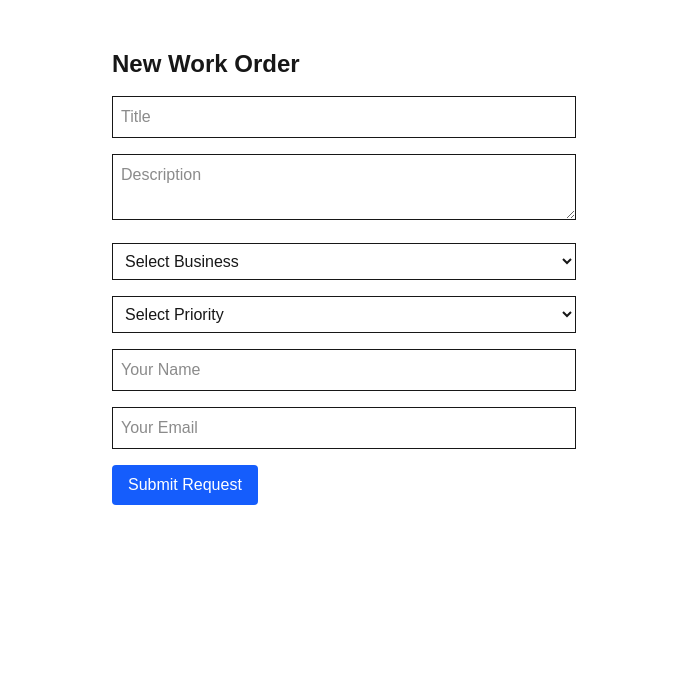
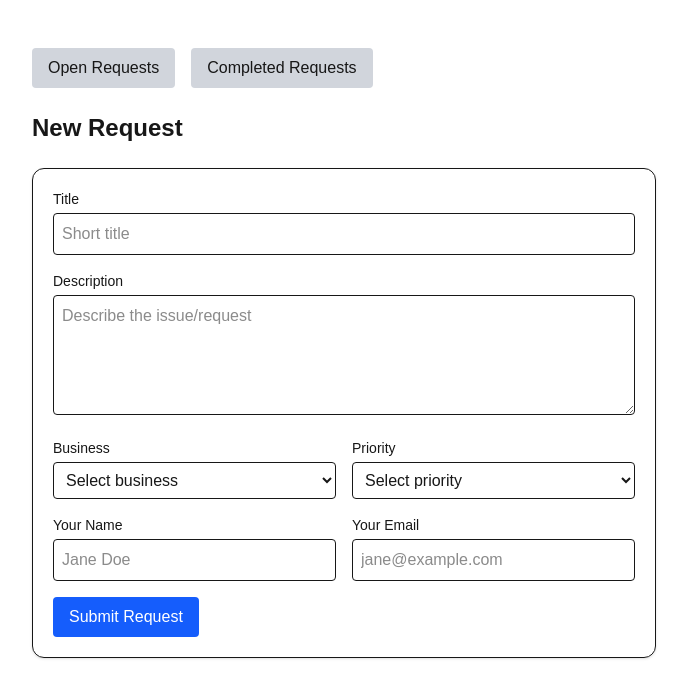
Before and after one commit to mcpeckgroup/facilitiesportal, a Next.js app: page /requests/new in a window 1280 px wide. Shown: the top 698 px of the page, without its empty margins (296-983 px from the left). Built offline with nearby package versions, Linux system fonts and the light colour scheme.

Commit message:
Detail: add Reopen button for completed requests; remove completion note UI; New Request: redirect to login; email notify API route

```diff
--- /dev/null
+++ b/src/app/api/notify-new-request/route.ts
@@ -0,0 +1,72 @@
+export const dynamic = "force-dynamic";
+
+type NewRequestRecord = {
+  id?: string;
+  title: string;
+  description: string;
+  business: string;
+  priority: string;
+  submitter_name: string;
+  submitter_email: string;
+  created_at?: string;
+  status?: string;
+};
+
+export async function POST(req: Request) {
+  try {
+    const { record } = (await req.json()) as { record: NewRequestRecord };
+
+    if (!record?.title) {
+      return new Response("Missing record payload", { status: 400 });
+    }
+
+    const apiKey = process.env.RESEND_API_KEY;
+    if (!apiKey) {
+      return new Response("Missing RESEND_API_KEY", { status: 500 });
+    }
+
+    const to = process.env.NOTIFY_TO || "eric@pharmetriclab.com";
+    const from = process.env.NOTIFY_FROM || "no-reply@yourdomain.com";
+
+    const html = `
+      <h2>New Work Order Request</h2>
+      <p><b>Title:</b> ${escapeHtml(record.title)}</p>
+      <p><b>Description:</b> ${escapeHtml(record.description)}</p>
+      <p><b>Business:</b> ${escapeHtml(record.business)}</p>
+      <p><b>Priority:</b> ${escapeHtml(record.priority)}</p>
+      <p><b>Submitted by:</b> ${escapeHtml(record.submitter_name)} (${escapeHtml(record.submitter_email)})</p>
+      <p><b>Submitted at:</b> ${new Date(record.created_at || Date.now()).toLocaleString()}</p>
+    `;
+
+    const res = await fetch("https://api.resend.com/emails", {
+      method: "POST",
+      headers: {
+        Authorization: `Bearer ${apiKey}`,
+        "Content-Type": "application/json",
+      },
+      body: JSON.stringify({
+        from,
+        to,
+        subject: `New Request Submitted: ${record.title}`,
+        html,
+      }),
+    });
+
+    if (!res.ok) {
+      const text = await res.text();
+      return new Response(`Resend error: ${text}`, { status: 502 });
+    }
+
+    return new Response(JSON.stringify({ ok: true }), { status: 200 });
+  } catch (err: any) {
+    return new Response(String(err?.message || err), { status: 500 });
+  }
+}
+
+// Basic HTML escape to keep emails safe
+function escapeHtml(s: string) {
+  return String(s ?? "")
+    .replace(/&/g, "&amp;")
+    .replace(/</g, "&lt;")
+    .replace(/>/g, "&gt;");
+}
--- a/src/app/requests/new/page.tsx
+++ b/src/app/requests/new/page.tsx
@@ -1,115 +1,198 @@
-'use client';
+"use client";
 
-import { useState } from 'react';
-import { useRouter } from 'next/navigation';
-import { supabase } from '../../../lib/supabase/client';
+import { useState } from "react";
+import { useRouter } from "next/navigation";
+import Link from "next/link";
+import { supabase } from "@/lib/supabase/client";
+
+type WorkOrder = {
+  id: string;
+  title: string;
+  description: string;
+  business: string;
+  priority: "emergency" | "urgent" | "non_critical" | "routine" | string;
+  submitter_name: string;
+  submitter_email: string;
+  status: "open" | "completed" | string;
+  created_at: string;
+  completed_at: string | null;
+  completion_note: string | null;
+};
 
 export default function NewRequestPage() {
-  const [title, setTitle] = useState('');
-  const [description, setDescription] = useState('');
-  const [business, setBusiness] = useState('');
-  const [priority, setPriority] = useState('');
-  const [submitterName, setSubmitterName] = useState('');
-  const [submitterEmail, setSubmitterEmail] = useState('');
+  const router = useRouter();
+
+  const [title, setTitle] = useState("");
+  const [description, setDescription] = useState("");
+  const [business, setBusiness] = useState("");
+  const [priority, setPriority] = useState<WorkOrder["priority"]>("");
+  const [name, setName] = useState("");
+  const [email, setEmail] = useState("");
+
+  const [submitting, setSubmitting] = useState(false);
   const [error, setError] = useState<string | null>(null);
-  const router = useRouter();
+
+  function isValidEmail(v: string) {
+    return /^[^\s@]+@[^\s@]+\.[^\s@]+$/.test((v || "").trim());
+  }
 
   async function handleSubmit(e: React.FormEvent) {
     e.preventDefault();
     setError(null);
 
-    const { error } = await supabase.from('work_orders').insert([
-      {
+    if (!title || !description || !business || !priority || !name || !email) {
+      setError("Please fill in all fields.");
+      return;
+    }
+    if (!isValidEmail(email)) {
+      setError("Please enter a valid email address.");
+      return;
+    }
+
+    setSubmitting(true);
+
+    // 1) Create the work order (status must be lowercase "open")
+    const payload = {
       title,
       description,
       business,
       priority,
-        status: 'open',
-        submitter_name: submitterName,
-        submitter_email: submitterEmail,
-      },
-    ]);
+      submitter_name: name,
+      submitter_email: email,
+      status: "open" as const,
+    };
 
-    if (error) {
-      console.error(error);
-      setError('Error submitting request: ' + error.message);
-    } else {
-      router.push('/requests');
+    const { data, error } = await supabase
+      .from("work_orders")
+      .insert(payload)
+      .select("*")
+      .single();
+
+    if (error || !data) {
+      setSubmitting(false);
+      setError(error?.message || "Failed to create request.");
+      return;
     }
+
+    // 2) Fire-and-forget email notification (do not block redirect)
+    try {
+      await fetch("/api/notify-new-request", {
+        method: "POST",
+        headers: { "Content-Type": "application/json" },
+        body: JSON.stringify({ record: data }),
+      });
+    } catch {
+      // ignore notification errors so UX stays smooth
+    }
+
+    // 3) Redirect to the login page (as requested)
+    // Use absolute URL per your requirement.
+    window.location.assign("https://www.facilitiesportal.com/");
   }
 
   return (
-    <div className="p-6 max-w-lg mx-auto">
-      <h1 className="text-2xl font-bold mb-4">New Work Order</h1>
+    <div className="p-6 max-w-2xl mx-auto space-y-6">
+      {/* Tabs / Nav */}
+      <div className="flex space-x-4">
+        <Link href="/requests" className="px-4 py-2 bg-gray-300 rounded">
+          Open Requests
+        </Link>
+        <Link href="/requests/completed" className="px-4 py-2 bg-gray-300 rounded">
+          Completed Requests
+        </Link>
+      </div>
 
-      {error && <p className="text-red-600 mb-3">{error}</p>}
+      <h1 className="text-2xl font-semibold">New Request</h1>
 
-      <form onSubmit={handleSubmit} className="space-y-4">
+      <form onSubmit={handleSubmit} className="space-y-4 border rounded-xl p-5 shadow">
+        <div>
+          <label className="block text-sm font-medium mb-1">Title</label>
           <input
-          type="text"
-          placeholder="Title"
-          className="border w-full p-2"
+            className="w-full border rounded p-2"
             value={title}
             onChange={(e) => setTitle(e.target.value)}
+            placeholder="Short title"
             required
           />
+        </div>
 
+        <div>
+          <label className="block text-sm font-medium mb-1">Description</label>
         <textarea
-          placeholder="Description"
-          className="border w-full p-2"
+            className="w-full border rounded p-2 min-h-[120px]"
             value={description}
             onChange={(e) => setDescription(e.target.value)}
+            placeholder="Describe the issue/request"
             required
           />
+        </div>
 
+        <div className="grid grid-cols-1 sm:grid-cols-2 gap-4">
+          <div>
+            <label className="block text-sm font-medium mb-1">Business</label>
             <select
-          className="border w-full p-2"
+              className="w-full border rounded p-2"
               value={business}
               onChange={(e) => setBusiness(e.target.value)}
               required
             >
-          <option value="">Select Business</option>
+              <option value="">Select business</option>
               <option value="Infuserve America">Infuserve America</option>
               <option value="Pharmetric">Pharmetric</option>
               <option value="Issak">Issak</option>
             </select>
+          </div>
 
+          <div>
+            <label className="block text-sm font-medium mb-1">Priority</label>
             <select
-          className="border w-full p-2"
+              className="w-full border rounded p-2"
               value={priority}
               onChange={(e) => setPriority(e.target.value)}
               required
             >
-          <option value="">Select Priority</option>
+              <option value="">Select priority</option>
               <option value="emergency">Emergency</option>
               <option value="urgent">Urgent</option>
               <option value="non_critical">Non-Critical</option>
               <option value="routine">Routine</option>
             </select>
+          </div>
+        </div>
 
+        <div className="grid grid-cols-1 sm:grid-cols-2 gap-4">
+          <div>
+            <label className="block text-sm font-medium mb-1">Your Name</label>
             <input
-          type="text"
-          placeholder="Your Name"
-          className="border w-full p-2"
-          value={submitterName}
-          onChange={(e) => setSubmitterName(e.target.value)}
+              className="w-full border rounded p-2"
+              value={name}
+              onChange={(e) => setName(e.target.value)}
+              placeholder="Jane Doe"
               required
             />
+          </div>
 
+          <div>
+            <label className="block text-sm font-medium mb-1">Your Email</label>
             <input
               type="email"
-          placeholder="Your Email"
-          className="border w-full p-2"
-          value={submitterEmail}
-          onChange={(e) => setSubmitterEmail(e.target.value)}
+              className="w-full border rounded p-2"
+              value={email}
+              onChange={(e) => setEmail(e.target.value)}
+              placeholder="jane@example.com"
               required
             />
+          </div>
+        </div>
+
+        {error && <p className="text-sm text-red-600">{error}</p>}
 
         <button
           type="submit"
-          className="bg-blue-600 text-white px-4 py-2 rounded"
+          disabled={submitting}
+          className="px-4 py-2 rounded bg-blue-600 text-white disabled:opacity-60"
         >
-          Submit Request
+          {submitting ? "Submitting…" : "Submit Request"}
         </button>
       </form>
     </div>
```
Also changed, not shown: src/app/requests/[id]/page.tsx (+70 -120 lines). Lines whose indentation alone changed are shown as unchanged.
